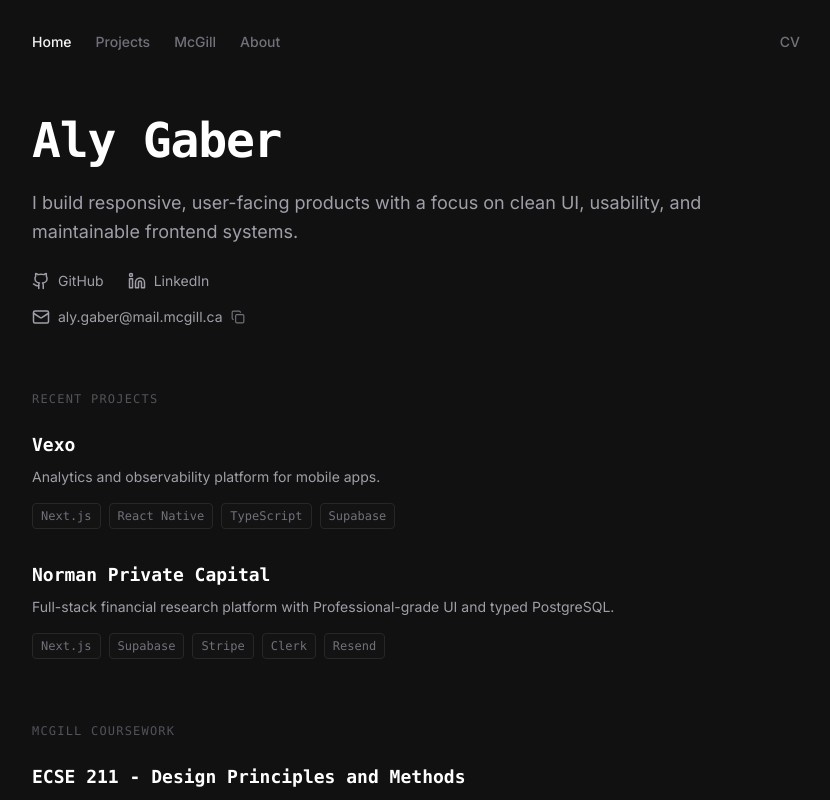
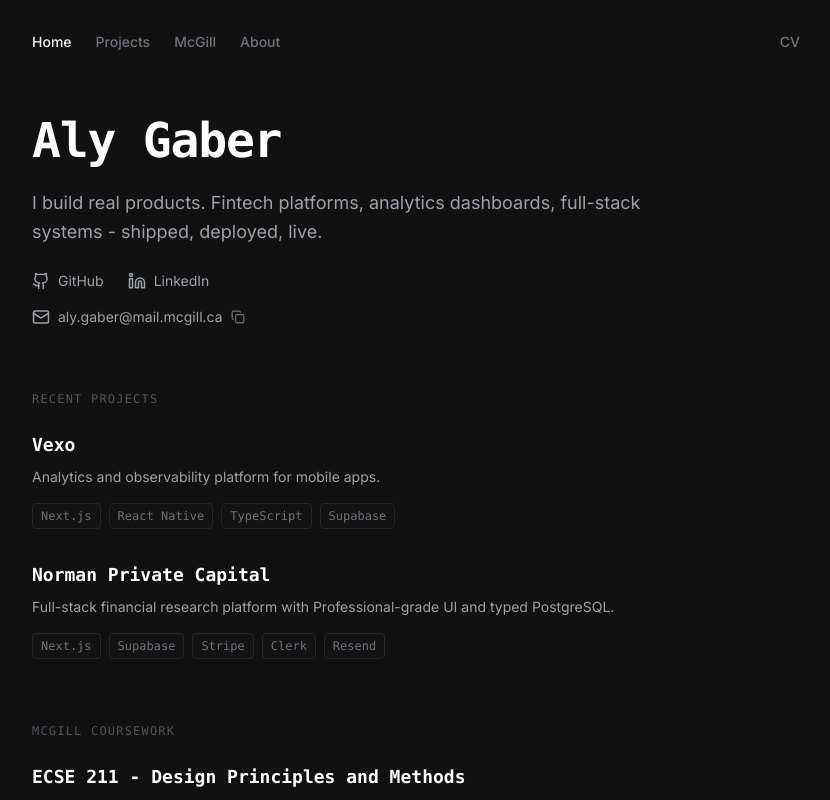
Before and after one commit to AlyGaber0/alygaber.dev, a Next.js app in the folder alyportfolio/: page / in a window 1280 px wide. Shown: the top 800 px of the page, without its empty margins (224-1054 px from the left). Built offline with nearby package versions, Linux system fonts and the light colour scheme.

Commit message:
fixed descriptions

```diff
--- a/alyportfolio/app/page.tsx
+++ b/alyportfolio/app/page.tsx
@@ -34,8 +34,7 @@ export default function Home() {
         </motion.h1>
 
         <p className="text-lg leading-relaxed text-zinc-400 mb-6 max-w-2xl">
-          I build responsive, user-facing products with a focus on clean UI,
-          usability, and maintainable frontend systems.{" "}
+          I  build real products. Fintech platforms, analytics dashboards, full-stack systems - shipped, deployed, live.{" "}
         </p>
 
         <div className="flex flex-col gap-4">
```
